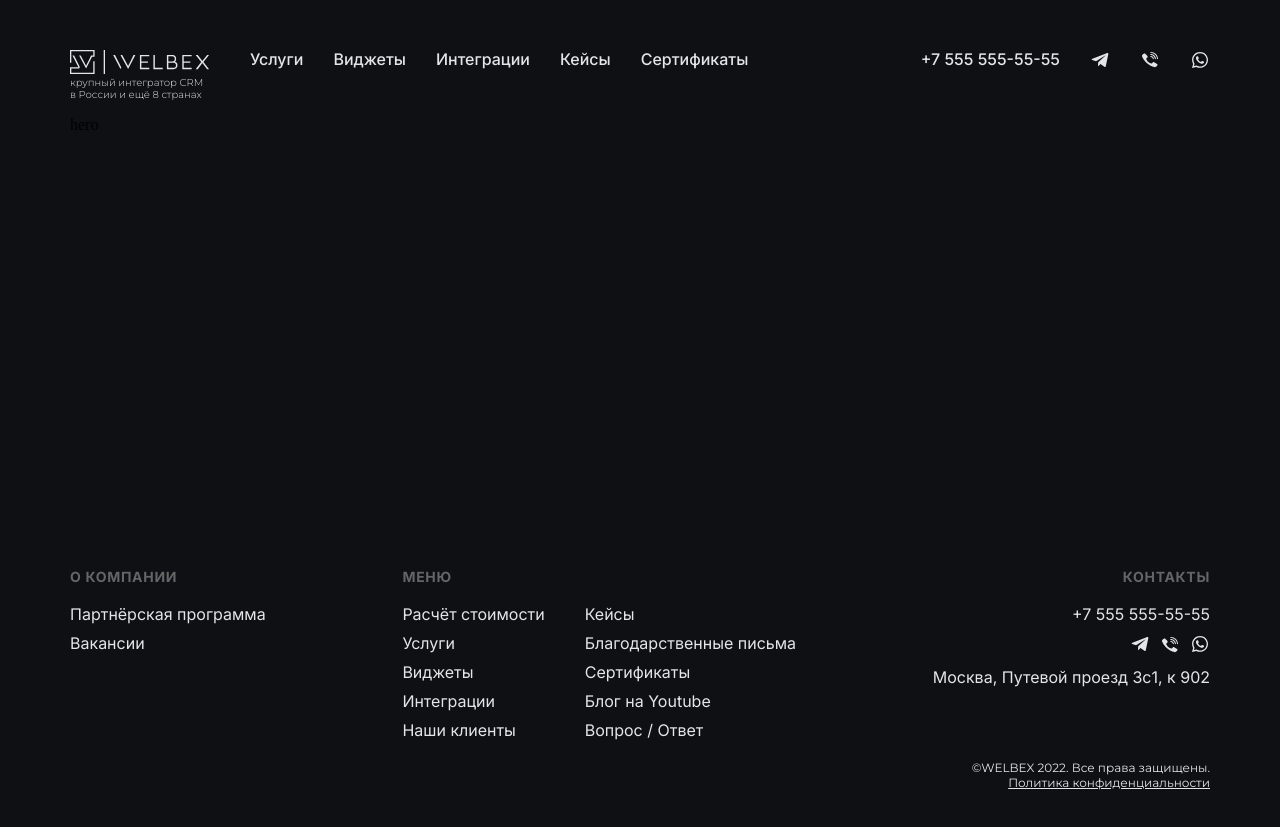
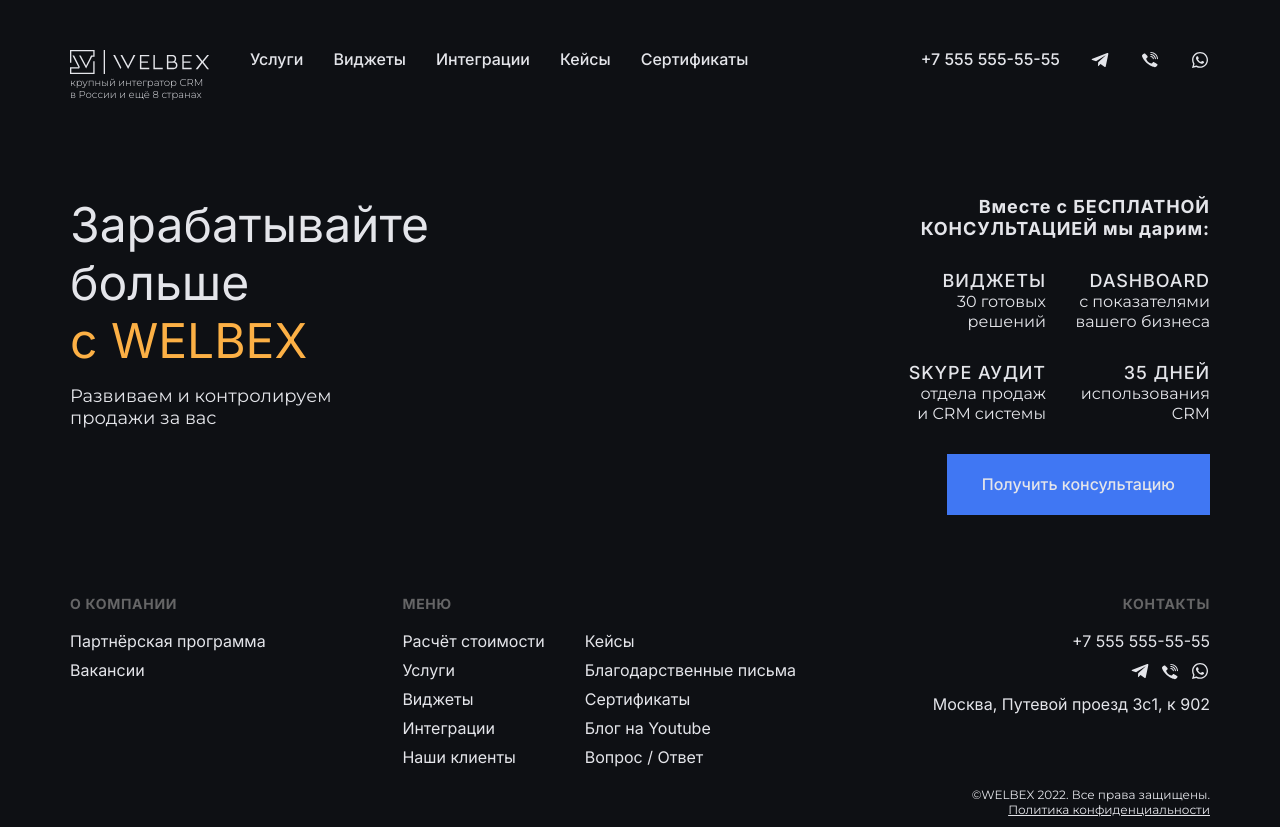
Before and after one commit to kabyl-ulan/welbex-front, a React (Create React App) app: page / in a window 1280 px wide. Before the commit the page ends 800 px from the top, so only its background shows below. Built offline with nearby package versions, Linux system fonts and the light colour scheme.

Commit message:
add component hero

```diff
--- a/src/components/Hero/index.jsx
+++ b/src/components/Hero/index.jsx
@@ -6,7 +6,44 @@
 const Hero = () => {
   return (
     <SectionComponent idName="hero">
-      <div className="hero">hero</div>
+      <div className="hero">
+        <div className="hero--text">
+          <h1>
+            Зарабатывайте больше <span>с WELBEX</span>
+          </h1>
+          <p>Развиваем и контролируем продажи за вас</p>
+        </div>
+        <div className="hero--bonus">
+          <h3>
+            Вместе с <span>бесплатной консультацией</span> мы дарим:
+          </h3>
+          <div className="bonus">
+            <div className="bonus--items">
+              <div className="bonus-item">
+                <h5>Виджеты</h5>
+                <p>30 готовых решений</p>
+              </div>
+              <div className="bonus-item">
+                <h5>Skype Аудит</h5>
+                <p>отдела продаж и CRM системы</p>
+              </div>
+            </div>
+            <div className="bonus--items">
+              <div className="bonus-item">
+                <h5>Dashboard</h5>
+                <p>с показателями вашего бизнеса</p>
+              </div>
+              <div className="bonus-item">
+                <h5>35 дней</h5>
+                <p>использования CRM</p>
+              </div>
+            </div>
+          </div>
+          <div className="hero-btn">
+            <button>Получить консультацию</button>
+          </div>
+        </div>
+      </div>
     </SectionComponent>
   );
 };
--- /dev/null
+++ b/src/style/hero.scss
@@ -0,0 +1,91 @@
+$font-color: rgba(228, 229, 234, 1);
+
+#hero {
+  .hero {
+    display: flex;
+    justify-content: space-between;
+    padding: 80px 0;
+
+    &--text {
+      h1 {
+        max-width: 362px;
+        font: 400 48px/58px Inter, sans-serif;
+        letter-spacing: 0em;
+        text-align: left;
+        color: $font-color;
+        span {
+          color: #fcb045;
+        }
+      }
+
+      p {
+        color: $font-color;
+        margin-top: 15px;
+        max-width: 275px;
+        font: 400 18px/22px Montserrat, sans-serif;
+        letter-spacing: 0em;
+        text-align: left;
+      }
+    }
+
+    &--bonus {
+      display: flex;
+      flex-direction: column;
+      align-items: end;
+
+      h3 {
+        font: 700 18px/22px Inter, sans-serif;
+        letter-spacing: 0.05em;
+        text-align: right;
+        color: $font-color;
+        max-width: 291px;
+
+        span {
+          text-transform: uppercase;
+        }
+      }
+
+      .bonus {
+        display: flex;
+        &--items {
+          .bonus-item {
+            max-width: 164px;
+            padding-top: 30px;
+
+            h5 {
+              font: 500 18px/22px Inter, sans-serif;
+              text-transform: uppercase;
+              letter-spacing: 0.05em;
+              text-align: right;
+              color: $font-color;
+            }
+
+            p {
+              font: 400 16px/20px Montserrat, sans-serif;
+              letter-spacing: 0em;
+              text-align: right;
+              color: $font-color;
+            }
+          }
+        }
+      }
+
+      .hero-btn {
+        display: flex;
+        justify-content: flex-end;
+        padding-top: 30px;
+
+        button {
+          background: rgba(64, 119, 243, 1);
+          color: $font-color;
+          font: 500 16px/19px Inter, sans-serif;
+          letter-spacing: 0em;
+          text-align: center;
+          border: none;
+          cursor: pointer;
+          padding: 21px 35px;
+        }
+      }
+    }
+  }
+}
--- a/src/style/index.scss
+++ b/src/style/index.scss
@@ -2,3 +2,4 @@
 @import "reset";
 @import "header.scss";
 @import "footer.scss";
+@import "hero.scss";
```
